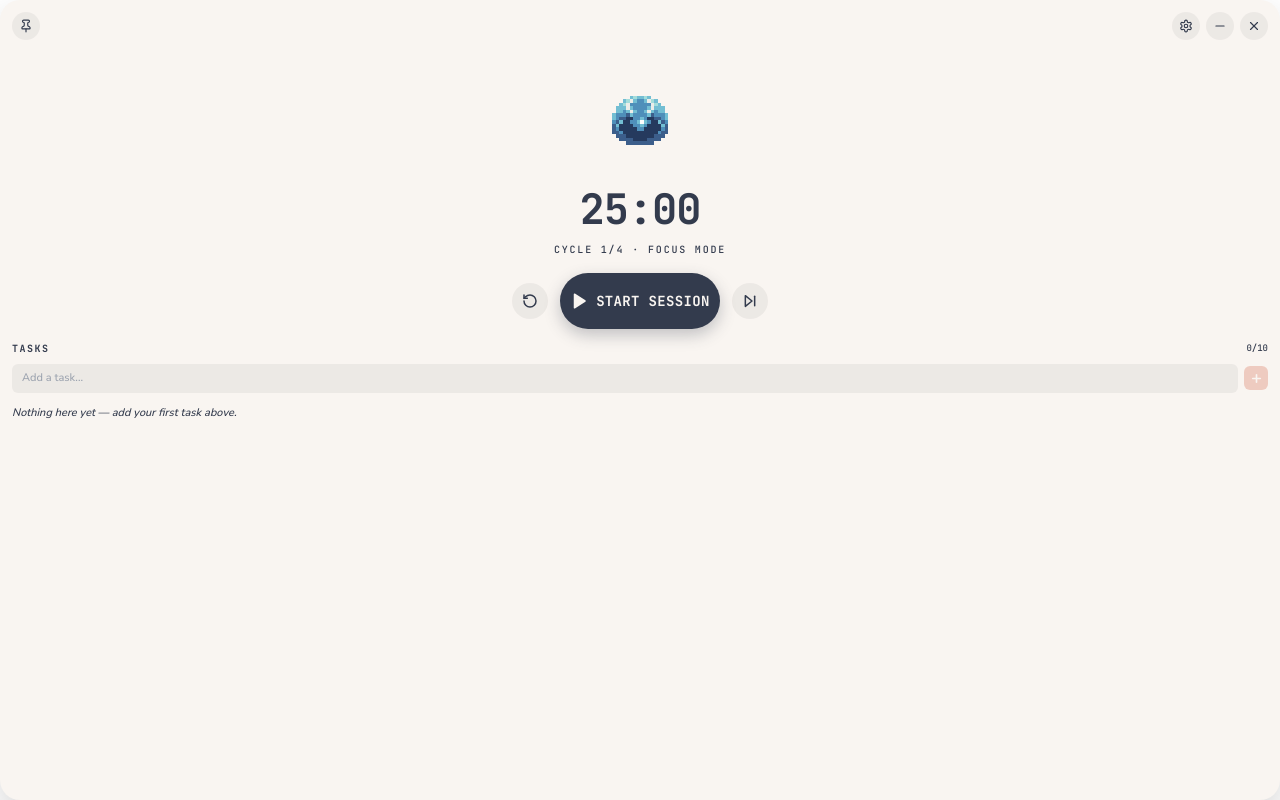
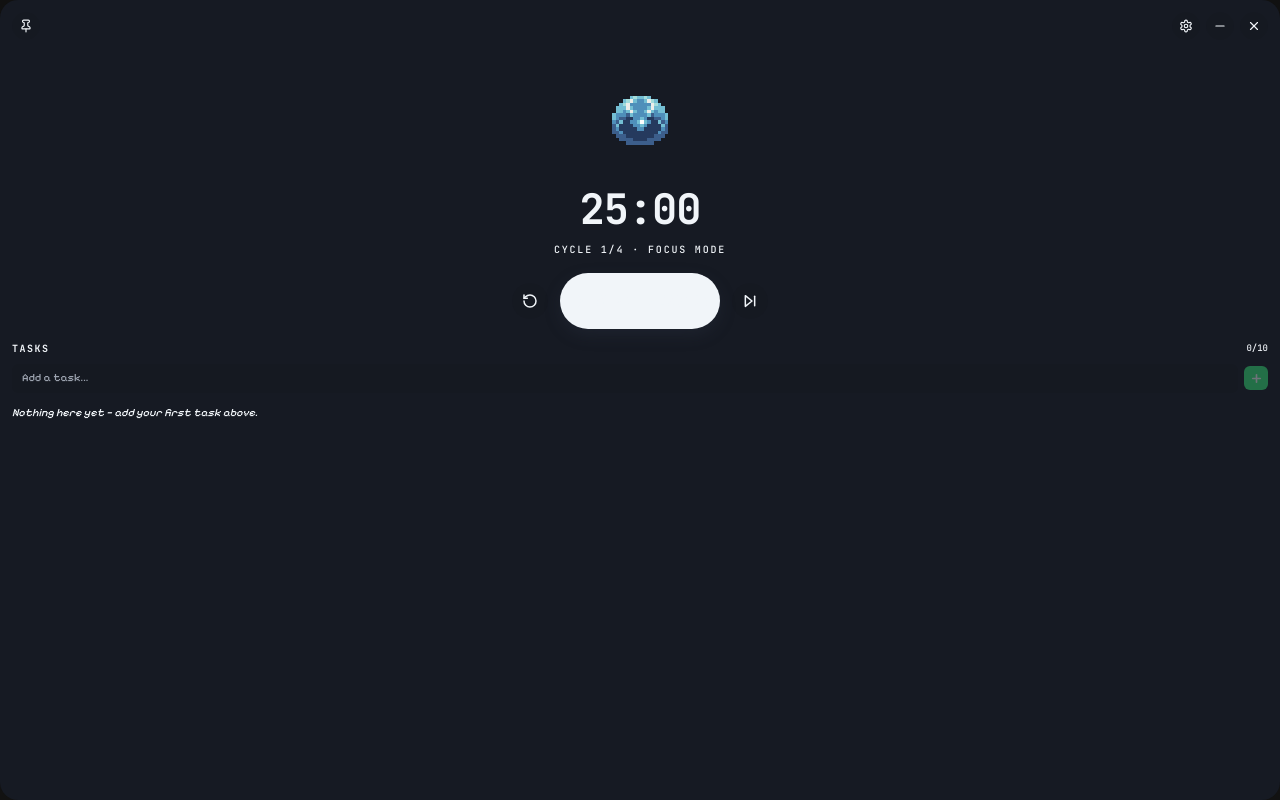
Before and after one commit to AlloEngel/slimy.doro, a React (Vite) app: page / in a window 1280 px wide. Built offline with nearby package versions, Linux system fonts and the light colour scheme; the HTML template or start-up script is replaced by a standard one.

Commit message:
change: RPG-like font & dark bg

```diff
--- a/src/index.css
+++ b/src/index.css
@@ -3,13 +3,14 @@
 @tailwind utilities;
 
 :root {
-  --surface: #f9f5f1;
-  --surface-soft: #f2ece4;
-  --accent: #e08e79;
-  --accent-dim: #c97a65;
-  --text: #4e596f;
-  --text-deep: #333b4d;
-  color-scheme: light;
+  /* Deep fantasy dark surface + slime-green accent (RPG theme) */
+  --surface: #161a23;
+  --surface-soft: #1f2530;
+  --accent: #38ef7d;
+  --accent-dim: #22c55e;
+  --text: #cbd5e1;
+  --text-deep: #f1f5f9;
+  color-scheme: dark;
 }
 
 html,
@@ -21,9 +22,7 @@ body,
   overflow: hidden;
   -webkit-user-select: none;
   user-select: none;
-  font-family: "Nunito Sans", system-ui, sans-serif;
-  /* Base weight bumped from 400 -> 500: at the smaller window scale,
-     regular weight starts looking thin/fuzzy on pixel-density displays. */
+  font-family: "Pixelify Sans", cursive, sans-serif;
   font-weight: 500;
 }
 
@@ -33,19 +32,23 @@ body,
   image-rendering: crisp-edges;
 }
 
+/* Both branches now assume a dark surface — "dark" mode uses the
+   theme's own light text color, "light" mode is a universal white
+   with shadow for when the surface is mostly transparent and an
+   unknown desktop background shows through. */
 .contrast-dark {
   color: var(--text-deep);
 }
 .contrast-light {
   color: #ffffff;
-  text-shadow: 0 1px 3px rgba(0, 0, 0, 0.45);
+  text-shadow: 0 1px 3px rgba(0, 0, 0, 0.55);
 }
 
 ::-webkit-scrollbar {
   width: 5px;
 }
 ::-webkit-scrollbar-thumb {
-  background: color-mix(in srgb, var(--text) 35%, transparent);
+  background: color-mix(in srgb, var(--accent) 40%, transparent);
   border-radius: 999px;
 }
 ::-webkit-scrollbar-track {
@@ -68,3 +71,20 @@ input:focus-visible,
   outline: 2px solid var(--accent);
   outline-offset: 2px;
 }
+
+/* Retro RPG button: crisp border, inset highlight/shadow, slime glow.
+   Used on the main Start/Pause CTA (requirement #6). */
+.btn-pixel {
+  border: 2px solid color-mix(in srgb, var(--accent) 65%, black);
+  box-shadow:
+          inset 0 -3px 0 0 color-mix(in srgb, var(--accent) 45%, black),
+          inset 0 2px 0 0 color-mix(in srgb, white 25%, transparent),
+          0 0 14px 0 color-mix(in srgb, var(--accent) 55%, transparent);
+  transition: transform 0.08s ease, box-shadow 0.08s ease;
+}
+.btn-pixel:active {
+  transform: translateY(2px);
+  box-shadow:
+          inset 0 2px 0 0 color-mix(in srgb, var(--accent) 45%, black),
+          0 0 6px 0 color-mix(in srgb, var(--accent) 40%, transparent);
+}
--- a/tailwind.config.js
+++ b/tailwind.config.js
@@ -5,27 +5,39 @@ export default {
   theme: {
     extend: {
       colors: {
-        cream: { DEFAULT: "#F9F5F1", soft: "#F2ECE4" },
-        terracotta: { DEFAULT: "#E08E79", dim: "#C97A65", bright: "#EFA48F" },
-        slate: { text: "#4E596F", deep: "#333B4D" },
+        // RPG/fantasy slime palette — same token names as before,
+        // new values, so existing className usage repaints for free.
+        cream: {
+          DEFAULT: "#F1F5F9", // near-white, used as light text on accent buttons
+          soft: "#1F2530",    // dark soft surface
+        },
+        terracotta: {
+          DEFAULT: "#38EF7D", // neon slime green — primary accent
+          dim: "#16A34A",
+          bright: "#6EE7B7",
+        },
+        slate: {
+          text: "#94A3B8", // muted light gray for secondary text on dark bg
+          deep: "#F1F5F9", // near-white for headings/primary text
+        },
         slime: {
-          900: "#2F3E63",
-          700: "#3E6FA6",
-          500: "#5B93C7",
-          300: "#7FC0D6",
-          100: "#B9E4DE",
-          50: "#EFF3EC",
+          900: "#0B1420",
+          700: "#16A34A",
+          500: "#38EF7D",
+          300: "#6EE7B7",
+          100: "#B9F5D8",
+          50: "#E6FBF0",
         },
         contrast: { light: "#FFFFFF", dark: "#1E1E1E" },
       },
       fontFamily: {
-        // Cross-platform pixel-style font — no local install needed,
-        // loaded via Google Fonts in index.html.
         display: ["'Pixelify Sans'", "system-ui", "sans-serif"],
         mono: ["'JetBrains Mono'", "'IBM Plex Mono'", "ui-monospace", "monospace"],
-        body: ["'Nunito Sans'", "system-ui", "sans-serif"],
+        // Body/base font is now Pixelify Sans globally, per requirement #4.
+        body: ["'Pixelify Sans'", "cursive", "sans-serif"],
+        sans: ["'Pixelify Sans'", "cursive", "sans-serif"],
       },
-      borderRadius: { cozy: "20px" },
+      borderRadius: { cozy: "18px" },
       keyframes: {
         "float-up": {
           "0%": { transform: "translateY(0)", opacity: "0" },
```
